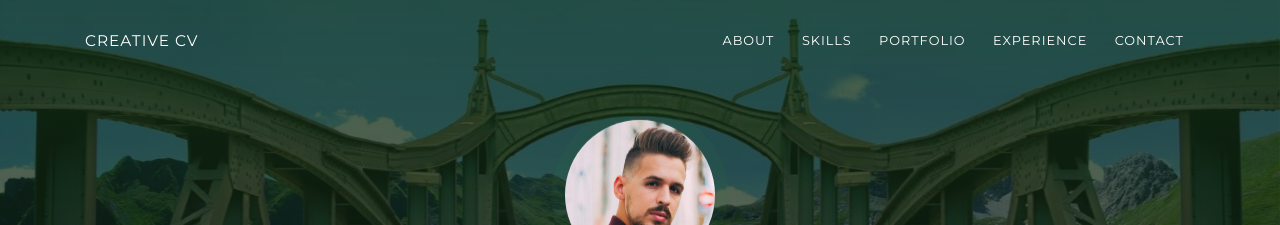
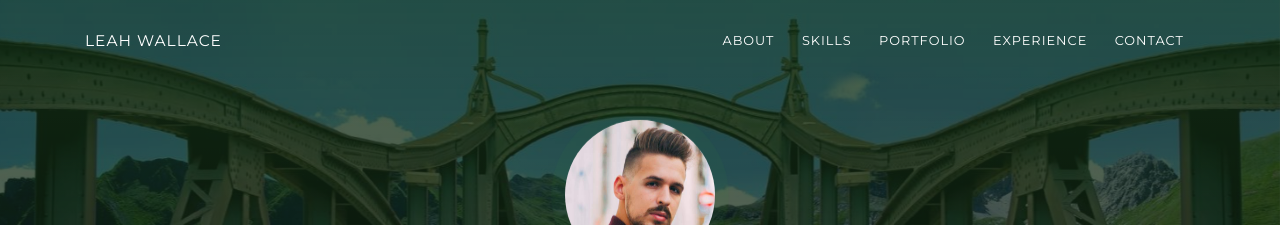
Before and after one commit to lwallace37/lwallace37.github.io, a Jekyll site: the page index.html, which Jekyll copies as it is, in a window 1280 px wide. Shown: the top 225 px of the page. Built offline with Jekyll 4.4.1, drawn with Linux system fonts in a browser that asks for light colours; nearby versions of some CDN libraries.

Commit message:
Change Heading

```diff
--- a/index.html
+++ b/index.html
@@ -17,7 +17,7 @@
       <div class="profile-page sidebar-collapse">
         <nav class="navbar navbar-expand-lg fixed-top navbar-transparent bg-primary" color-on-scroll="400">
           <div class="container">
-            <div class="navbar-translate"><a class="navbar-brand" href="#" rel="tooltip">Creative CV</a>
+            <div class="navbar-translate"><a class="navbar-brand" href="#" rel="tooltip">Leah Wallace</a>
               <button class="navbar-toggler navbar-toggler" type="button" data-toggle="collapse" data-target="#navigation" aria-controls="navigation" aria-expanded="false" aria-label="Toggle navigation"><span class="navbar-toggler-bar bar1"></span><span class="navbar-toggler-bar bar2"></span><span class="navbar-toggler-bar bar3"></span></button>
             </div>
             <div class="collapse navbar-collapse justify-content-end" id="navigation">
```
